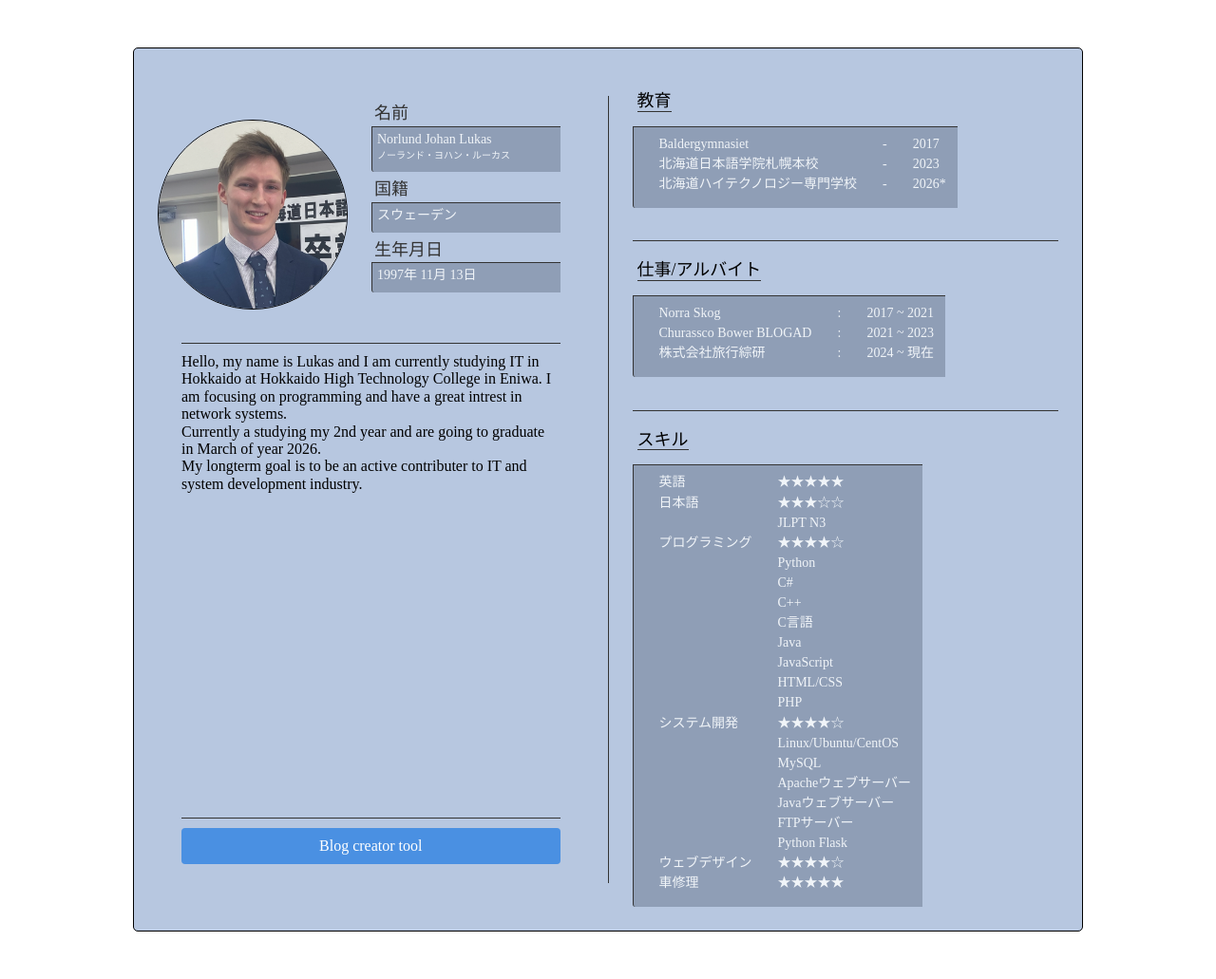
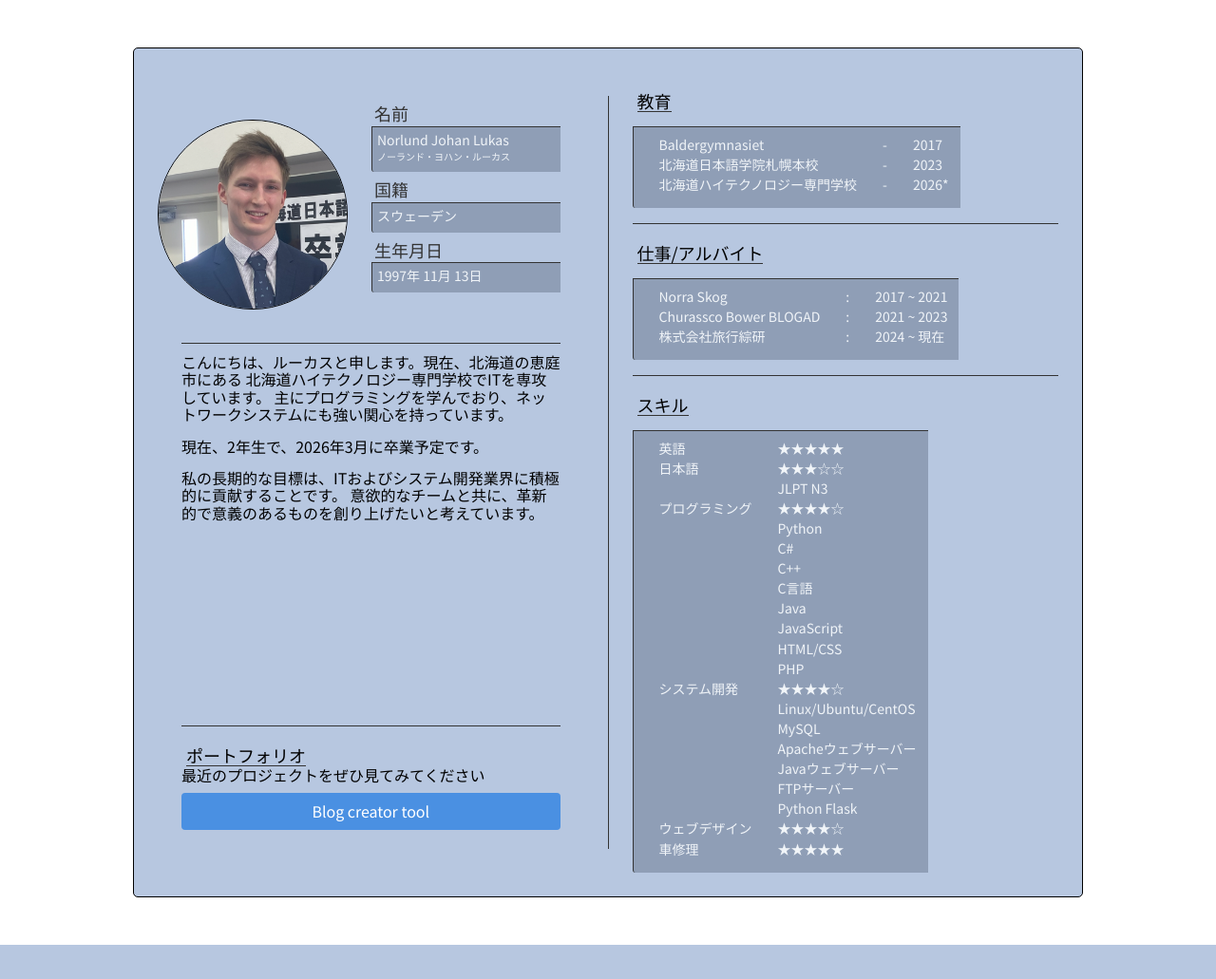
Before and after one commit to lukkeswe/blogcreator, a Flask app: page /norlund-johan-lukas in a window 1280 px wide. Shown: the whole page at 95% size. After the commit the page ends 995 px from the top, so only its background shows below. Run offline with Flask 3, Linux system fonts and the light colour scheme.

Commit message:
Translated to japanese and made it look nicer.

```diff
--- a/static/css/style.css
+++ b/static/css/style.css
@@ -13,6 +13,7 @@ body {
     margin: 50px auto;
     background-color: #b7c7e0;
     padding: 25px 0;
+    font-family: "Noto Sans JP", sans-serif;
 }
 
 #leftCv {
@@ -81,7 +82,11 @@ body {
     margin: 0 50px;
     margin-top: 10px;
     padding-top: 10px;
-    height: 500px;
+    padding-bottom: 200px;
+}
+
+#introCv p {
+    margin-bottom: 15px;
 }
 
 #cvPortfolio {
--- a/templates/base.html
+++ b/templates/base.html
@@ -6,6 +6,9 @@
         <title>JLN</title>
         <!-- <link rel="stylesheet" href="{{ url_for('static', filename='css/reset.css')}}">
     <link rel="stylesheet" href="{{ url_for('static', filename='css/style.css')}}"> -->
+    <link rel="preconnect" href="https://fonts.googleapis.com">
+    <link rel="preconnect" href="https://fonts.gstatic.com" crossorigin>
+    <link href="https://fonts.googleapis.com/css2?family=Noto+Sans+JP:wght@100..900&family=Press+Start+2P&display=swap" rel="stylesheet">
     <link rel="stylesheet" href="../static/css/reset.css">
     <link rel="stylesheet" href="../static/css/style.css">
     </head>
--- a/templates/norlund-johan-lukas.html
+++ b/templates/norlund-johan-lukas.html
@@ -17,20 +17,21 @@
         </div>
         <div id="introCv">
             <p>
-                Hello, my name is Lukas and I am currently studying IT in Hokkaido
-                at Hokkaido High Technology College in Eniwa. I am focusing on programming
-                and have a great intrest in network systems.
+                こんにちは、ルーカスと申します。現在、北海道の恵庭市にある
+                北海道ハイテクノロジー専門学校でITを専攻しています。
+                主にプログラミングを学んでおり、ネットワークシステムにも強い関心を持っています。
             </p>
             <p>
-                Currently a studying my 2nd year and are going to graduate in March
-                of year 2026.
+                現在、2年生で、2026年3月に卒業予定です。
             </p>
             <p>
-                My longterm goal is to be an active contributer to IT and system development
-                industry.
+                私の長期的な目標は、ITおよびシステム開発業界に積極的に貢献することです。
+                意欲的なチームと共に、革新的で意義のあるものを創り上げたいと考えています。
             </p>
         </div>
         <div id="cvPortfolio">
+            <h1>ポートフォリオ</h1>
+            <p>最近のプロジェクトをぜひ見てみてください</p>
             <form class="loginForm invite" action="{{ url_for('invite') }}" method="post">
                 <input type="hidden" name="invite" value="invited">
                 <input class="submitButton" type="submit" value="Blog creator tool">
```
